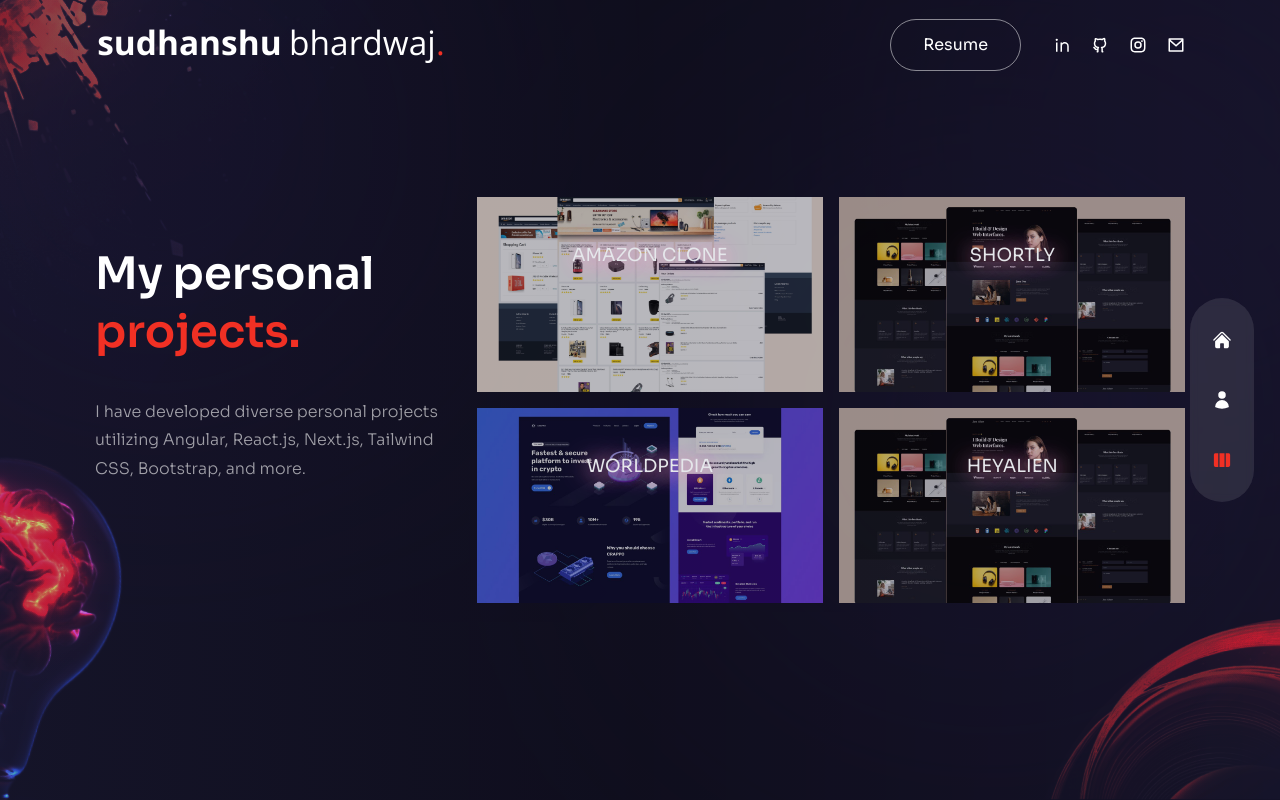
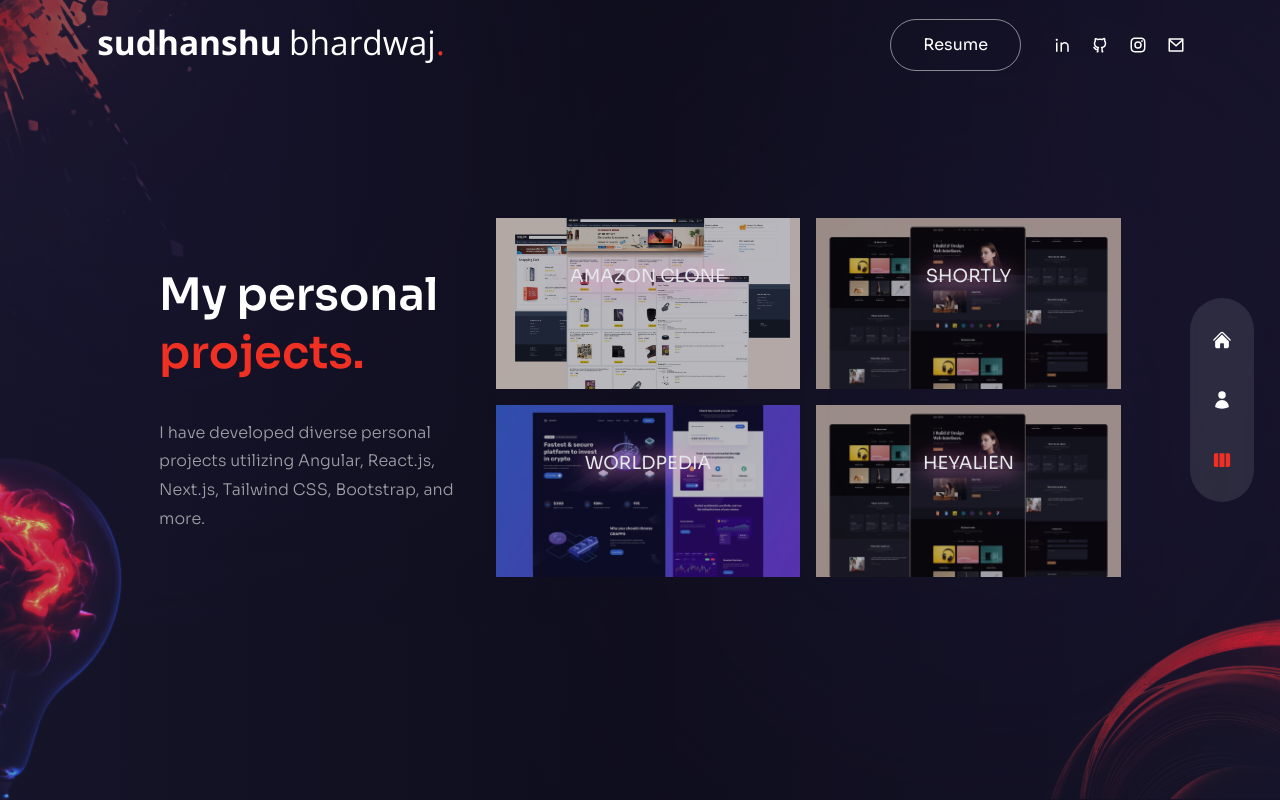
Before and after one commit to Sudhanshu-bh/sb-portfolio, a Next.js app: page /projects in a window 1280 px wide. Built offline with nearby package versions, Linux system fonts and the light colour scheme.

Commit message:
layout changes

```diff
--- a/components/Bulb.js
+++ b/components/Bulb.js
@@ -3,7 +3,7 @@
 
 const Bulb = () => {
 	return (
-		<div className="absolute -left-36 -bottom-12 rotate-12 mix-blend-color-dodge animate-pulse duration-75 z-10 w-[200px] xl:w-[260px]">
+		<div className="fixed -left-36 -bottom-12 rotate-12 mix-blend-color-dodge animate-pulse duration-75 z-10 w-[200px] xl:w-[260px]">
 			<Image
 				src={'/bulb.png'}
 				width={260}
--- a/components/Circles.js
+++ b/components/Circles.js
@@ -3,7 +3,7 @@
 
 const Circles = () => {
 	return (
-		<div className="w-[200px] xl:w-[300px] absolute -right-16 bottom-0 mix-blend-color-dodge animate-pulse duration-75 z-10">
+		<div className="fixed w-[200px] xl:w-[300px] -right-16 bottom-0 mix-blend-color-dodge animate-pulse duration-75 z-10">
 			<Image
 				src={'/circles.png'}
 				width={260}
--- a/components/Layout.js
+++ b/components/Layout.js
@@ -16,11 +16,11 @@
 const Layout = ({ children }) => {
 	return (
 		<div
-			className={`page bg-site text-white bg-cover bg-no-repeat ${sora.variable} font-sora relative overflow-hidden`}
+			className={`page bg-site text-white bg-cover bg-no-repeat ${sora.variable} font-sora relative`}
 		>
 			<TopLeftImg />
 			<Nav />
-			<div className="h-full w-full xl:px-20 bg-primary/60 bg-gradient-to-r from-primary/10 via-black/30 to-black/10">
+			<div className="min-h-screen h-full w-full xl:px-20 bg-primary/60 bg-gradient-to-r from-primary/10 via-black/30 to-black/10">
 				<Header />
 				{children}
 			</div>
--- a/components/TopLeftImg.js
+++ b/components/TopLeftImg.js
@@ -3,7 +3,7 @@
 
 const TopLeftImg = () => {
 	return (
-		<div className="absolute left-0 top-0 mix-blend-color-dodge z-10 w-[200px] xl:w-[400px] opacity-50">
+		<div className="fixed left-0 top-0 mix-blend-color-dodge z-10 w-[200px] xl:w-[400px] opacity-50">
 			<Image src="/top-left-img.png" width={400} height={400} alt="" />
 		</div>
 	);
--- a/pages/_app.js
+++ b/pages/_app.js
@@ -27,7 +27,10 @@
 			</Head>
 			<Layout>
 				<AnimatePresence mode="wait">
-					<motion.div key={router.route} className="h-full">
+					<motion.div
+						key={router.route}
+						className="min-h-screen h-full flex flex-col"
+					>
 						<Transition />
 						<Component {...pageProps} />
 					</motion.div>
--- a/pages/about/index.js
+++ b/pages/about/index.js
@@ -42,11 +42,11 @@
 	}, [YOE]);
 
 	return (
-		<div className="h-full pt-24 pb-16 sm:pb-24 text-center xl:text-left">
+		<div className="flex-1 flex flex-col justify-center h-full pt-24 pb-16 sm:pb-24 text-center xl:text-left">
 			<Circles />
 
 			{/* content */}
-			<div className="container mx-auto h-full flex flex-col items-center xl:flex-row gap-x-6 relative z-20 pb-8 sm:pb-0 overflow-y-auto sm:overflow-hidden">
+			<div className="container mx-auto h-full flex flex-col items-center xl:flex-row gap-x-6 relative z-20 pb-8 sm:pb-0">
 				{/* text */}
 				<div className="flex-1 flex flex-col justify-center">
 					<motion.h2
@@ -112,7 +112,7 @@
 					initial="hidden"
 					animate="show"
 					exit="hidden"
-					className="flex flex-col w-full xl:max-w-[48%] h-[26.25rem] mt-4 xl:mt-0"
+					className="flex flex-col w-full xl:max-w-[48%] xl:h-[26.25rem] mt-4 xl:mt-0"
 				>
 					{/* tabs title */}
 					<div className="flex gap-x-10 xl:gap-x-8 mx-auto xl:mx-0">
--- a/pages/contact/index.js
+++ b/pages/contact/index.js
@@ -13,18 +13,18 @@
 	return (
 		// This page will be visible only on xs and sm screens.
 
-		<div className="h-full pt-24 pb-16 sm:pb-24 text-center xl:text-left">
+		<div className="flex-1 flex flex-col pt-24 pb-16 sm:pb-24 text-center">
 			<Circles />
 
 			{/* content */}
-			<div className="md:hidden container mx-auto h-full flex flex-col items-center gap-x-6 relative z-20 pb-16 sm:pb-24 overflow-y-auto ">
+			<div className="flex-1 md:hidden container mx-auto h-full flex flex-col items-center justify-between relative z-20 pb-16 sm:pb-24 overflow-y-auto ">
 				{/* let's connect */}
 				<motion.h2
 					variants={fadeIn('right', 0.2)}
 					initial="hidden"
 					animate="show"
 					exit="hidden"
-					className="h2 mt-8"
+					className="h2"
 				>
 					Let&apos;s <span className="text-accent">connect.</span>
 				</motion.h2>
@@ -34,14 +34,13 @@
 					initial="hidden"
 					animate="show"
 					exit="hidden"
-					className="mt-5 mx-auto max-w-80 xl:mx-0 mb-6 xl:mb-12 px-2 xl:px-0"
+					className="mx-auto max-w-80 px-2"
 				>
 					Explore my professional journey and stay updated on my latest projects
 					by connecting with me.
 				</motion.p>
 
-				{/* resume and socials */}
-				<div className="flex-1 flex flex-col justify-center gap-12">
+				{/* resume */}
 				<motion.div
 					variants={fadeIn('left', 0.2)}
 					initial="hidden"
@@ -50,6 +49,8 @@
 				>
 					<Resume />
 				</motion.div>
+
+				{/* socials */}
 				<motion.div
 					variants={fadeIn('left', 0.4)}
 					initial="hidden"
@@ -58,7 +59,6 @@
 				>
 					<Socials />
 				</motion.div>
-				</div>
 
 				{/* 'developed by' text */}
 				<motion.p variants={reveal(0.8)} initial="hidden" animate="show">
--- a/pages/index.js
+++ b/pages/index.js
@@ -11,9 +11,9 @@
 
 const Home = () => {
 	return (
-		<div className="h-full" id="homepage">
+		<div className="flex-1 flex flex-col" id="homepage">
 			{/* text */}
-			<div className="relative z-20 text-center flex flex-col justify-center xl:pt-40 xl:text-left h-full container mx-auto">
+			<div className="flex-1 relative z-20 text-center flex flex-col justify-center xl:pt-40 xl:text-left h-full container mx-auto">
 				{/* title */}
 				<motion.h1
 					variants={fadeIn('down', 0.2)}
@@ -54,7 +54,7 @@
 			</div>
 
 			{/* image */}
-			<div className="w-[1200px] h-full absolute right-0 bottom-0">
+			<div className="w-[1200px] h-full absolute right-0 bottom-0 overflow-hidden">
 				{/* bg img */}
 				<div className="bg-none xl:bg-explosion xl:bg-cover xl:bg-right xl:bg-no-repeat w-full h-full absolute mix-blend-color-dodge translate-z-0"></div>
 
@@ -68,7 +68,7 @@
 					animate="show"
 					exit="hidden"
 					transition={{ duration: 1, ease: 'easeInOut' }}
-					className="w-full h-full max-w-[35vw] max-h-[880px] absolute -bottom-32 lg:top-[27%] lg:right-[13%] right-2"
+					className="w-full max-w-[35vw] max-h-[880px] absolute bottom-0 lg:right-[13%] right-2"
 				>
 					<Avatar />
 				</motion.div>
--- a/pages/projects/index.js
+++ b/pages/projects/index.js
@@ -9,7 +9,7 @@
 
 const Projects = () => {
 	return (
-		<div className="h-full pt-24 pb-16 sm:pb-24 flex flex-col xl:flex-row items-center">
+		<div className="flex-1 px-3 sm:px-8 md:px-16 pt-24 pb-16 sm:pb-24 flex flex-col xl:flex-row items-center">
 			<Circles />
 
 			{/* content */}
@@ -41,7 +41,7 @@
 
 					{/* slider */}
 					<motion.div
-						variants={fadeIn('down', 0.6)}
+						variants={fadeIn('down', 0.3)}
 						initial="hidden"
 						animate="show"
 						exit="hidden"
--- a/styles/globals.css
+++ b/styles/globals.css
@@ -20,10 +20,10 @@
 
 @layer base {
 	body {
-		@apply bg-secondary overflow-x-hidden overflow-y-auto leading-relaxed;
+		@apply bg-secondary leading-relaxed;
 	}
 	.page {
-		@apply w-full h-screen;
+		@apply w-full min-h-screen overflow-x-hidden;
 	}
 	.text-shadow {
 		text-shadow: 3px 3px 20px #ff99cc, -2px 1px 30px #ff99cc;
--- a/styles/projectCard.css
+++ b/styles/projectCard.css
@@ -1,7 +1,3 @@
-@tailwind base;
-@tailwind components;
-@tailwind utilities;
-
 /* Common style */
 .my-grid figure figcaption {
 	-webkit-backface-visibility: hidden;
```
Lines whose indentation alone changed are shown as unchanged.
